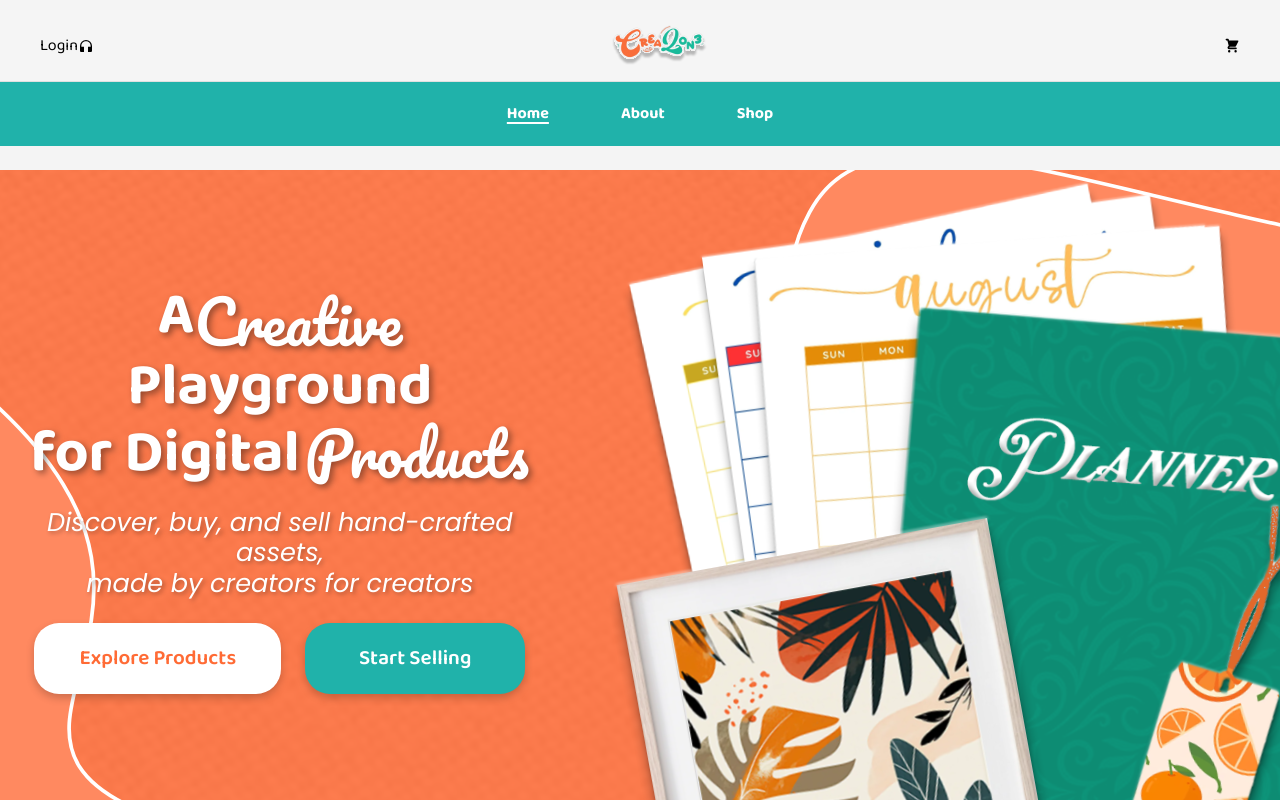
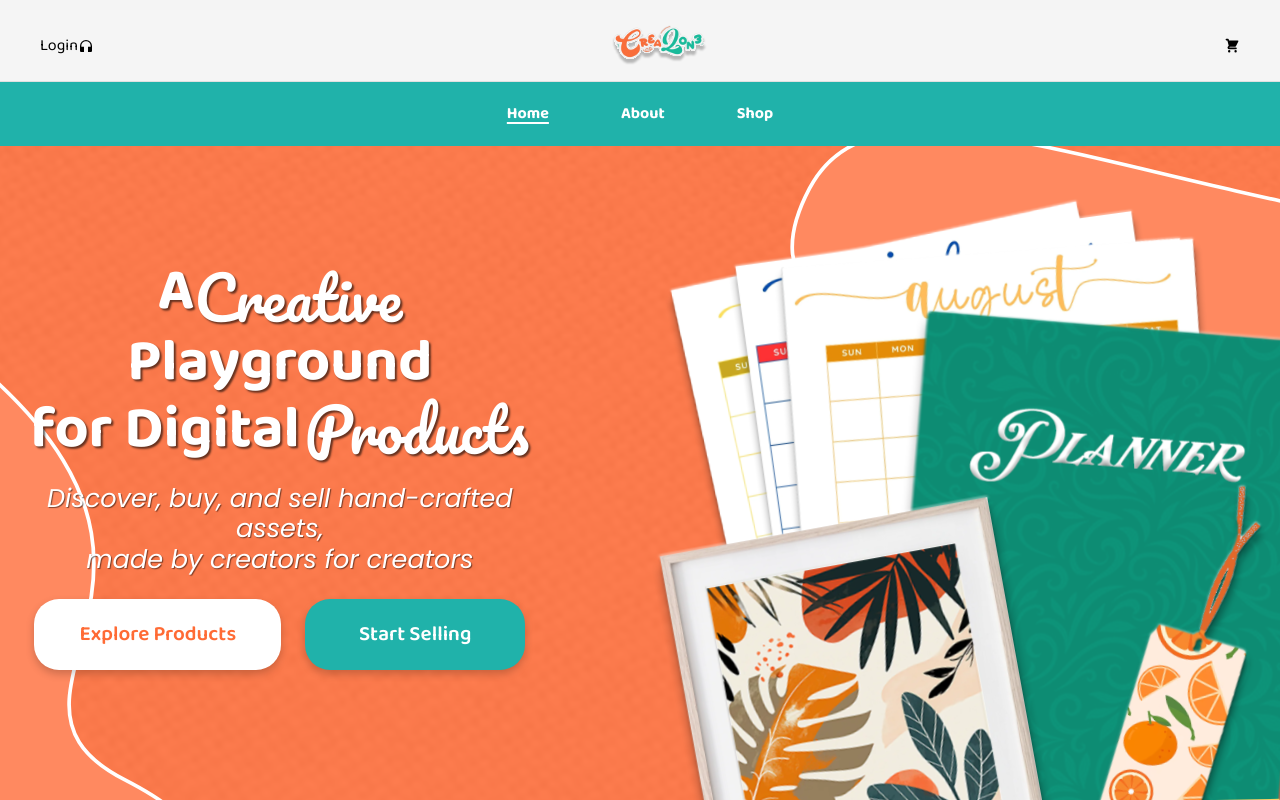
Before and after one commit to Nyyline/CreaZone, a React (Vite) app: page / in a window 1280 px wide. Built offline with nearby package versions, Linux system fonts and the light colour scheme.

Commit message:
section 1

```diff
--- a/src/App.css
+++ b/src/App.css
@@ -123,6 +123,7 @@ html, body {
 .nav-bar {
   background-color: #20b2aa;
   padding: 12px 0;
+  margin: 0;
 }
 
 .nav-content {
@@ -171,8 +172,7 @@ html, body {
   position: relative;
   overflow: hidden;
   z-index: 1;
-  bottom: -.5vh;
-
+  margin-top: 0;
 }
 
 /* Hero Container - Desktop Layout */
@@ -210,7 +210,7 @@ html, body {
   color: white;
   font-size: 1.8rem;
   font-weight: normal;
-  text-shadow: 3px 3px 6px rgba(0, 0, 0, 0.4);
+  text-shadow: 2px 2px 2px rgba(0, 0, 0, 0.6);
   line-height: 1.2;
 }
 
@@ -222,7 +222,7 @@ html, body {
   color: white;
   font-size: 2rem;
   font-weight: 700;
-  text-shadow: 3px 3px 6px rgba(0, 0, 0, 0.4);
+  text-shadow: 2px 2px 2px rgba(0, 0, 0, 0.6);
   line-height: 1;
 }
 
@@ -260,7 +260,7 @@ html, body {
   font-size: .8rem;
   text-align: center;
   line-height: 1.4;
-  text-shadow: 2px 2px 4px rgba(0, 0, 0, 0.3);
+  text-shadow: 1px 1px 1px rgba(0, 0, 0, 0.5);
   margin-top: .3rem;
   max-width: 600px;
 }
@@ -330,9 +330,7 @@ html, body {
 }
 
 .desktop-showcase {
-
   display: none;
-
 }
 
 
@@ -914,7 +912,7 @@ html, body {
   background-repeat: no-repeat;
   display: flex;
   z-index: 1;
-  bottom: -3vh;
+
   }
 
 
@@ -929,6 +927,7 @@ html, body {
     align-items: center;
     overflow: visible;
     white-space: nowrap;
+    top: -2vh;
   }
 
 .yellow-line p {
@@ -994,11 +993,13 @@ html, body {
   .baloo-text {
     font-size: 3.7rem;
     font-weight: 700;
+    text-shadow: 2px 2px 2px rgba(0, 0, 0, 0.6);
   }
 
   .pacifico-text {
     font-size: 3.7rem;
     font-weight: normal;
+    text-shadow: 2px 2px 2px rgba(0, 0, 0, 0.6);
   }
 
 
@@ -1009,6 +1010,7 @@ html, body {
     font-size: 1.6rem;
     line-height: 1.2;
     margin-top: 1rem;
+    text-shadow: 1px 1px 1px rgba(0, 0, 0, 0.5);
   }
 
 
@@ -1044,8 +1046,8 @@ html, body {
   }
 
   .product-showcase img {
-    max-width: 150%;
-    width: 130%;
+    max-width: 140%;
+    width: 115%;
     height: auto;
     object-fit: contain;
     transform: scale(1.2);
@@ -1080,7 +1082,7 @@ html, body {
     position: relative;
     display: flex;
     z-index: 1;
-    top: -3vh;
+    top: -4vh;
 
   }
 
--- a/src/pages/Home.jsx
+++ b/src/pages/Home.jsx
@@ -8,6 +8,7 @@ function Home() {
   return (
     <main id='background'>
       <div className="bar"/>
+
       <section className="main-content">
         <div className='hero-container'>
           <div className='hero-text-section'>
```
